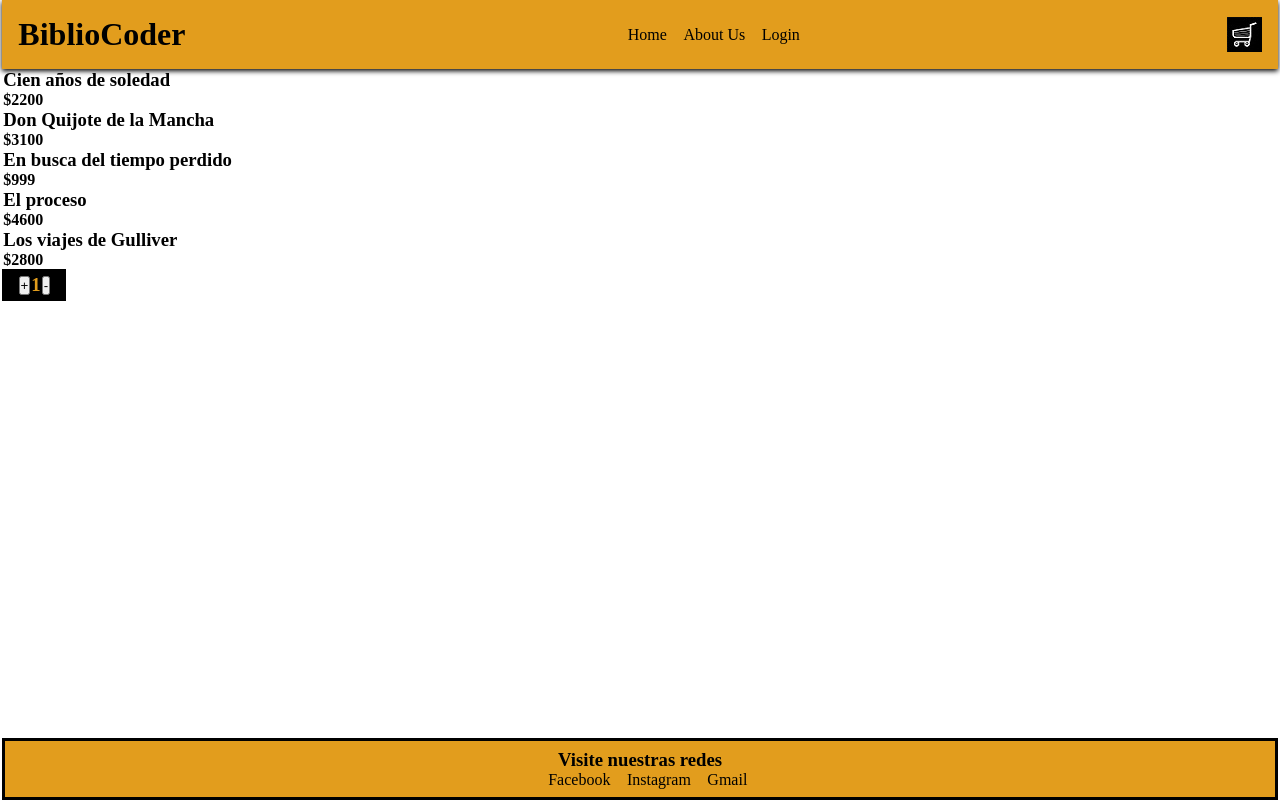
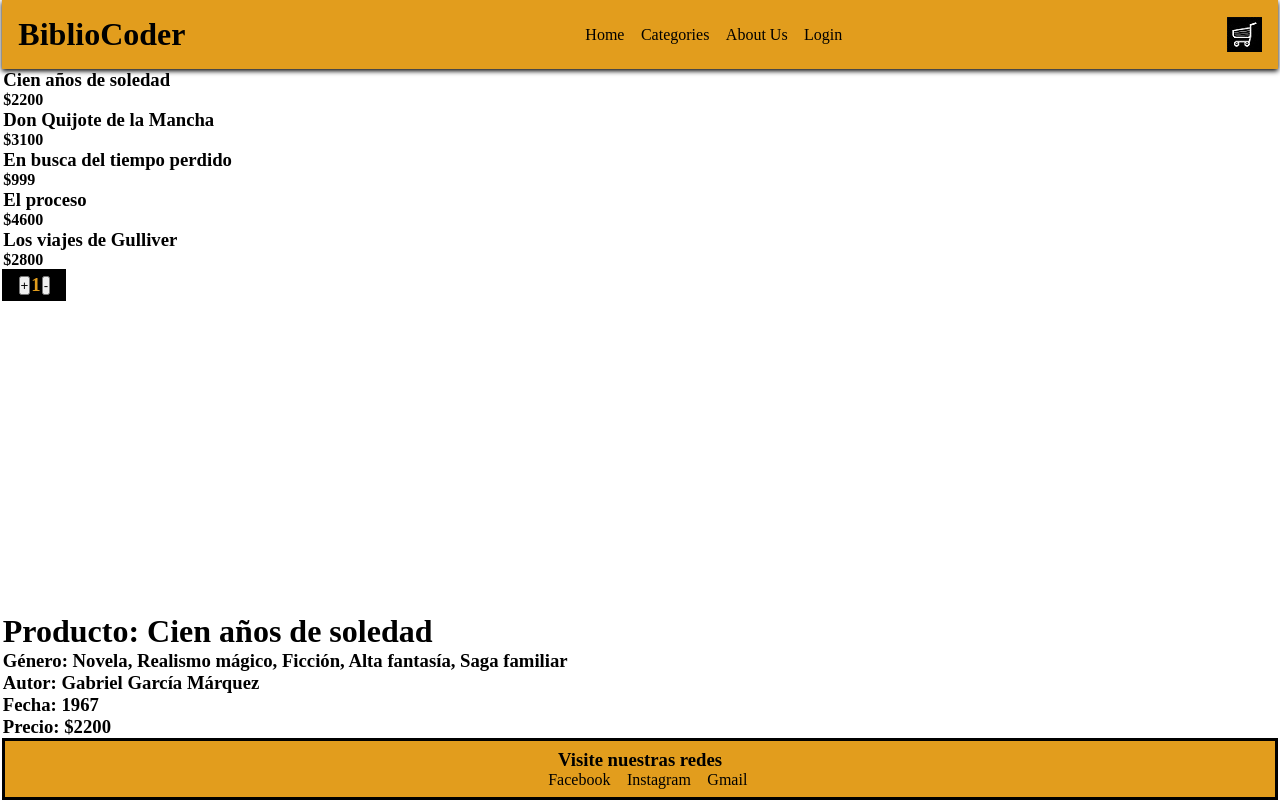
Before and after one commit to Marto2356/Martin_Morales_Ecommerce, a React (Create React App) app: page / in a window 1280 px wide. Built offline with nearby package versions, Linux system fonts and the light colour scheme.

Commit message:
Entrega de Desafío-Clase 7. Consumiendo APIs

```diff
--- /dev/null
+++ b/src/assets/productos.js
@@ -0,0 +1,9 @@
+const productos = [
+    {id: 1, nombre: 'Cien años de soledad', autor: 'Gabriel García Márquez', fecha: 1967, generos: 'Novela, Realismo mágico, Ficción, Alta fantasía, Saga familiar', precio:2200, stock:8},
+    {id: 2, nombre: 'Don Quijote de la Mancha', autor: 'Miguel de Cervantes', fecha: 1605, generos: 'Novela, Sátira, Parodia, Farsa', precio:3100, stock:12},
+    {id: 3, nombre: 'En busca del tiempo perdido', autor: 'Marcel Proust', fecha: 1913, generos:'Literatura modernista, Novela filosófica, Novela social', precio:999, stock:4},
+    {id: 4, nombre: 'El proceso', autor:'Franz Kafka', fecha: 1925, generos:'Novela, Absurdo, Novela filosófica, ficción paranoide', precio:4600, stock:16},
+    {id: 5, nombre: 'Los viajes de Gulliver', autor:'Jonathan Swift', fecha:1726, generos:'Sátira, Literatura fantástica, Ficción de aventuras', precio:2800, stock:3},
+];
+
+export default productos
--- a/src/components/App.js
+++ b/src/components/App.js
@@ -2,12 +2,14 @@ import Header from './Header'
 import Main from './Main'
 import Footer from './Footer'
 import ItemListContainer from './ItemListContainer'
+import ItemDetailContainer from './ItemDetailContainer'
 
 function App () {
     return  <>
                 <Header/>
                 <ItemListContainer saludo="Hola mi nombre es Martin Morales y este es mi proyecto."/>
                 <Main/>
+                <ItemDetailContainer/>
                 <Footer/>
             </>
 }
--- /dev/null
+++ b/src/components/ItemDetail.js
@@ -0,0 +1,21 @@
+import React from 'react'
+
+const ItemDetail = (props) => {
+    const nombre = props.producto.nombre;
+    const generos = props.producto.generos;
+    const autor = props.producto.autor;
+    const fecha = props.producto.fecha;
+    const precio = props.producto.precio;
+
+    return (
+        <div>
+            <h1>Producto: {nombre}</h1>
+            <h3>Género: {generos}</h3>
+            <h3>Autor: {autor}</h3>
+            <h3>Fecha: {fecha}</h3>
+            <h3>Precio: ${precio}</h3>
+        </div>
+    )
+}
+
+export default ItemDetail
--- /dev/null
+++ b/src/components/ItemDetailContainer.js
@@ -0,0 +1,26 @@
+import React, {useState, useEffect} from "react";
+import ItemDetail from "./ItemDetail"
+import productosBack from '../assets/productos'
+
+const ItemDetailContainer = () => {
+    const [producto, setProducto] = useState({})
+
+    const id = 1//ACA DEBO USAR USEPARAMS
+
+    useEffect(() => {
+        const promise = new Promise((resolve, reject) => {
+        setTimeout(() => {
+            const productoBack = productosBack.find(producto => producto.id===id)
+            resolve(productoBack);
+        }, 2000);
+        }).then((data) => {
+        setProducto(data);
+        });
+    });
+
+    return  <div>
+                <ItemDetail producto={producto}/>
+            </div>;
+};
+
+export default ItemDetailContainer;
--- a/src/components/ItemList.js
+++ b/src/components/ItemList.js
@@ -7,7 +7,7 @@ const ItemList = (props) => {
     return (
         <div>
             {listaProductos.map((cadaProducto) => {
-                return <Item producto={cadaProducto}/>
+                return <Item key={cadaProducto.id} producto={cadaProducto}/>
             })}
         </div>
     )
--- a/src/components/ItemListContainer.js
+++ b/src/components/ItemListContainer.js
@@ -1,14 +1,7 @@
 import React, {useEffect,useState} from 'react'
 import ItemCount from './ItemCount'
 import ItemList from './ItemList'
-
-const productosBack = [
-    {id: 1, nombre: 'Cien años de soledad', autor: 'Gabriel García Márquez', fecha: 1967, géneros: 'Novela, Realismo mágico, Ficción, Alta fantasía, Saga familiar', precio:2200, stock:8},
-    {id: 2, nombre: 'Don Quijote de la Mancha', autor: 'Miguel de Cervantes', fecha: 1605, géneros: 'Novela, Sátira, Parodia, Farsa', precio:3100, stock:12},
-    {id: 3, nombre: 'En busca del tiempo perdido', autor: 'Marcel Proust', fecha: 1913, géneros:'Literatura modernista, Novela filosófica, Novela social', precio:999, stock:4},
-    {id: 4, nombre: 'El proceso', autor:'Franz Kafka', fecha: 1925, géneros:'Novela, Absurdo, Novela filosófica, ficción paranoide', precio:4600, stock:16},
-    {id: 5, nombre: 'Los viajes de Gulliver', autor:'Jonathan Swift', fecha:1726, géneros:'Sátira, Literatura fantástica, Ficción de aventuras', precio:2800, stock:3},
-]
+import productosBack from '../assets/productos'
 
 const ItemListContainer = (props) => {
 
--- a/src/components/NavBar.js
+++ b/src/components/NavBar.js
@@ -5,6 +5,7 @@ const NavBar = () => {
         <>
             <nav>
                 <a href="#">Home</a>
+                <a href="#">Categories</a>
                 <a href="#">About Us</a>
                 <a href="#">Login</a>
             </nav>
```
